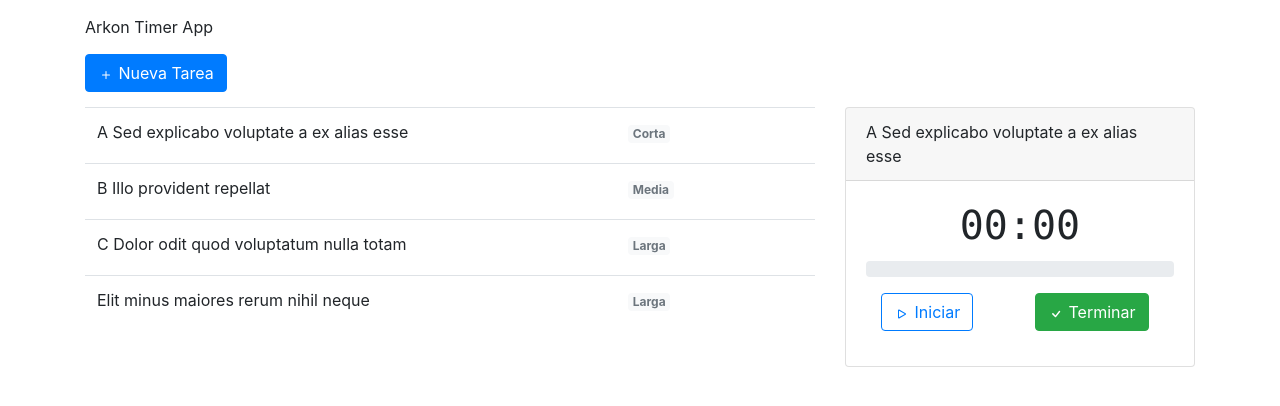
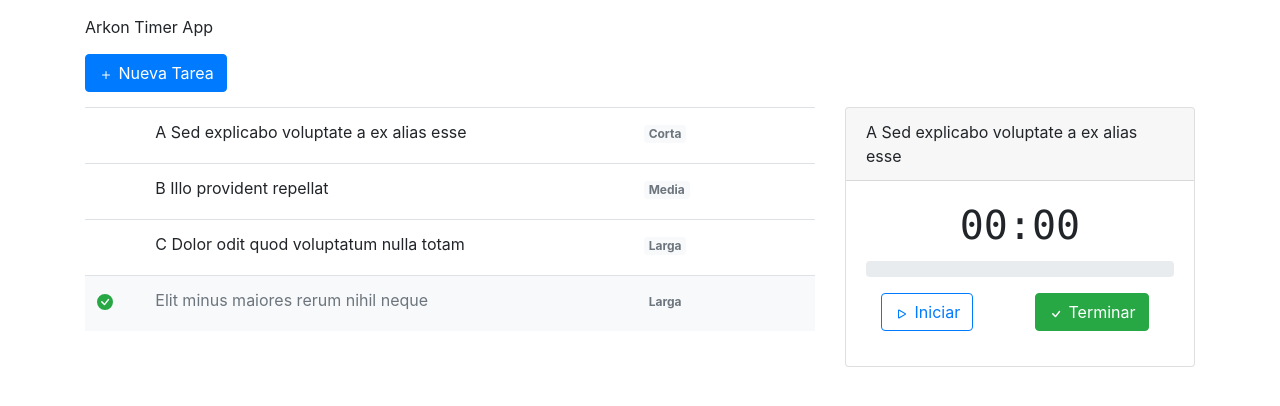
Before and after one commit to jmmendivil/taskmanager, a React (Create React App) app: page / in a window 1280 px wide. Shown: the top 406 px of the page. Built offline with nearby package versions, Linux system fonts and the light colour scheme.

Commit message:
feature(task): can mark first task as done
- send task to the end of the list when its done

- add simple validations:
  - cant edit if chronometer is running
  - cant start chronometer if task title is empty

```diff
--- a/src/App.js
+++ b/src/App.js
@@ -12,7 +12,7 @@ import getDiffs from './utils/getDiffs'
 import _tasks from './models/tasks.seed'
 
 function App () {
-  const { tasks, firstTask, createTask, updateTask, deleteTask } = useTasks(
+  const { tasks, firstTask, createTask, updateTask, deleteTask, setTasks } = useTasks(
     _tasks,
     () => ({ ...TASK_MODEL, created: Date.now() })
   )
@@ -21,28 +21,52 @@ function App () {
   // y u no use current emtpy-task? ლ(ಠ益ಠლ)
   const handleCreateTask = () => {
     if (firstTask.title === '') return
+    resetLabels()
     createTask()
   }
 
-  const { status, progress, startChronometer, stopChronometer } = useChronometer()
+  // running task is always the first one
+  // mark done and move it to the end
+  const handleDoneTask = () => {
+    stopChronometer()
+    resetLabels()
+
+    // no need to update task
+    // because next step is to swap
+    firstTask.done = true
+
+    // swap tasks
+    const newTasks = [...tasks]
+    newTasks.shift()
+    newTasks.push(firstTask)
+    setTasks(newTasks)
+  }
+
+  const { status, progress, startChronometer, stopChronometer, resetLabels } = useChronometer()
 
   const handleChronoStart = () => {
-    // update start-date
+    // update latest start-date
     const now = Date.now()
     firstTask.updates.unshift([now])
-    // run chronometer
     startChronometer(firstTask.duration, firstTask.progress, now)
   }
   const handleChronoStop = () => {
-    // stop chronometer
     stopChronometer()
-    // update end-date
+    // update latest end-date
     firstTask.updates[0].push(Date.now())
-    // update progress
+    // update progress: current progress + previous progress
     const { diff } = getDiffs(firstTask.updates[0], firstTask.progress)
     firstTask.progress = diff
-    // update first & all tasks
+    // update first tasks (and all, because internal useEffect)
     updateTask(0)(firstTask)
+  }
+
+  // intercept chrono status
+  let isChronoDisabled
+  if (firstTask) {
+    isChronoDisabled = (firstTask.done || firstTask.title === '')
+  } else {
+    isChronoDisabled = true // no firstTask, disable chronometer
   }
 
   const hasTasks = (tasks.length > 0)
@@ -82,10 +106,11 @@ function App () {
         <Col md={4}>
           {(hasTasks) && (
             <Chronometer
-              status={status}
+              status={(isChronoDisabled) ? 'disabled' : status}
               title={tasks[0].title}
               time={progress[1]}
               pct={progress[0]}
+              onDone={handleDoneTask}
               onStart={handleChronoStart}
               onStop={handleChronoStop}
             />
--- a/src/components/Chronometer/Chronometer.js
+++ b/src/components/Chronometer/Chronometer.js
@@ -2,8 +2,9 @@ import React from 'react'
 import { Row, Col, Button, Card, ProgressBar } from 'react-bootstrap'
 import { Play, Stop, Check } from 'react-bootstrap-icons'
 
-export default function Chronometer ({ status, title, time, pct, onStart, onStop }) {
+export default function Chronometer ({ status, title, time, pct, onStart, onStop, onDone }) {
   const isChronoRunning = (status === 'started')
+  const disabled = (status === 'disabled')
   const doneBtnVariation = (isChronoRunning) ? 'outline-success' : 'success'
   const progressEnd = (pct >= 100)
   const progressVariant = (pct < 49) ? 'success'
@@ -29,6 +30,7 @@ export default function Chronometer ({ status, title, time, pct, onStart, onStop
         <Row className='mr-0 ml-0'>
           <Col sm={6}>
             <Button
+              disabled={disabled}
               onClick={(isChronoRunning) ? onStop : onStart}
               variant='outline-primary'
             >
@@ -39,6 +41,8 @@ export default function Chronometer ({ status, title, time, pct, onStart, onStop
           </Col>
           <Col sm={6}>
             <Button
+              disabled={disabled}
+              onClick={onDone}
               variant={doneBtnVariation}
             >
               <Check /> Terminar
--- a/src/components/ItemTask/ItemTask.js
+++ b/src/components/ItemTask/ItemTask.js
@@ -1,6 +1,6 @@
 import React, { useState, useEffect } from 'react'
 import { Button, Badge } from 'react-bootstrap'
-import { Trash, Check, Pencil } from 'react-bootstrap-icons'
+import { Trash, Check, Pencil, CheckCircleFill } from 'react-bootstrap-icons'
 import { DURATION, DURATION_LABELS } from '../../config'
 
 export default function ItemTask ({ task, onUpdate, onDelete, disabled }) {
@@ -10,7 +10,7 @@ export default function ItemTask ({ task, onUpdate, onDelete, disabled }) {
 
   const handleEditClick = () => setEdit(true)
   const handleSaveClick = () => {
-    if (_title === '') return
+    if (_title === '') return // title, please
     task.title = _title
     task.duration = _duration
     setEdit(false)
@@ -45,18 +45,19 @@ export default function ItemTask ({ task, onUpdate, onDelete, disabled }) {
     return <Badge variant='light'>{label}</Badge>
   }
 
+  // empty title means new task, edit asap
   useEffect(() => {
     if (task.title === '') setEdit(true)
   }, [task.title])
 
-  const disabledClass = (disabled) ? 'disabled' : ''
-  // const isCustomDuration = (_duration !== DURATION.SHORT && _duration !== DURATION.MIDDLE && _duration !== DURATION.LARGE)
+  const disabledClass = (disabled || task.done) ? 'disabled' : ''
 
-  if (editing) {
+  // can edit if it is disabled (chronometer running)
+  if (editing && !disabled) {
     return (
       <>
         <tr className='task-item is-editing'>
-          <td>
+          <td colSpan={2}>
             <input
               type='text'
               value={_title}
@@ -81,7 +82,7 @@ export default function ItemTask ({ task, onUpdate, onDelete, disabled }) {
           </td>
         </tr>
         <tr className='tr--controls'>
-          <td colSpan={1} className='td--delete'>
+          <td colSpan={2} className='td--delete'>
             <Button onClick={handleDeleteClick} variant='link'><Trash color='#dc3545' /></Button>
           </td>
           <td colSpan={2}>
@@ -93,6 +94,7 @@ export default function ItemTask ({ task, onUpdate, onDelete, disabled }) {
   } else {
     return (
       <tr className={disabledClass + ' task-item'}>
+        <td>{(task.done) && <CheckCircleFill className='text-success' />}</td>
         <td>{_title}</td>
         <td><DurationBadge /></td>
         <td className='td--actions'>
--- a/src/hooks/useChronometer.js
+++ b/src/hooks/useChronometer.js
@@ -47,6 +47,8 @@ export default function useChronometer () {
     setStatus('started')
   }
 
+  const resetLabels = () => setProgress([0, '00:00'])
+
   const stopChronometer = () => {
     if (requestId) {
       window.cancelAnimationFrame(requestId)
@@ -55,5 +57,5 @@ export default function useChronometer () {
     setStatus('stoped')
   }
 
-  return { status, progress, startChronometer, stopChronometer }
+  return { status, progress, startChronometer, stopChronometer, resetLabels }
 }
--- a/src/hooks/useTasks.js
+++ b/src/hooks/useTasks.js
@@ -27,5 +27,5 @@ export default function useTasks (initTasks, newTaskModelFn) {
     )
   }, [tasks])
 
-  return { tasks, firstTask, createTask, updateTask, deleteTask }
+  return { tasks, firstTask, createTask, updateTask, deleteTask, setTasks }
 }
```
